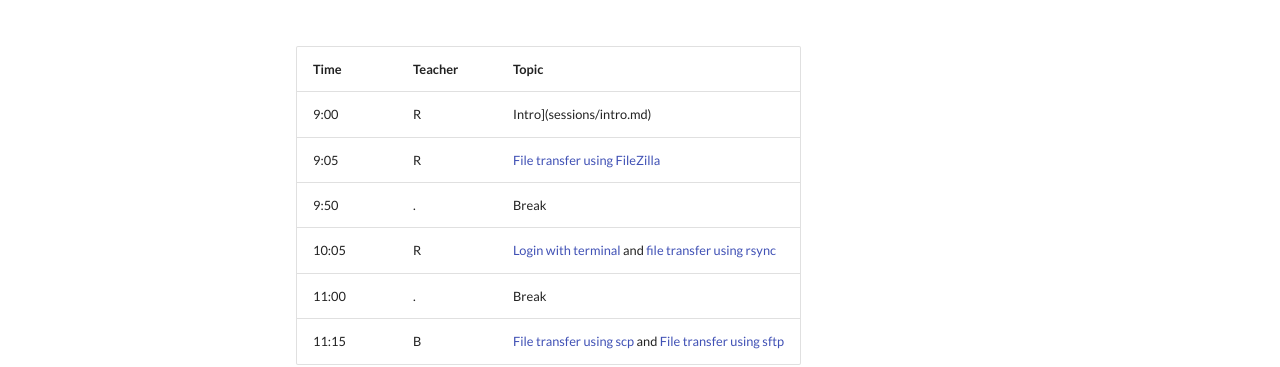
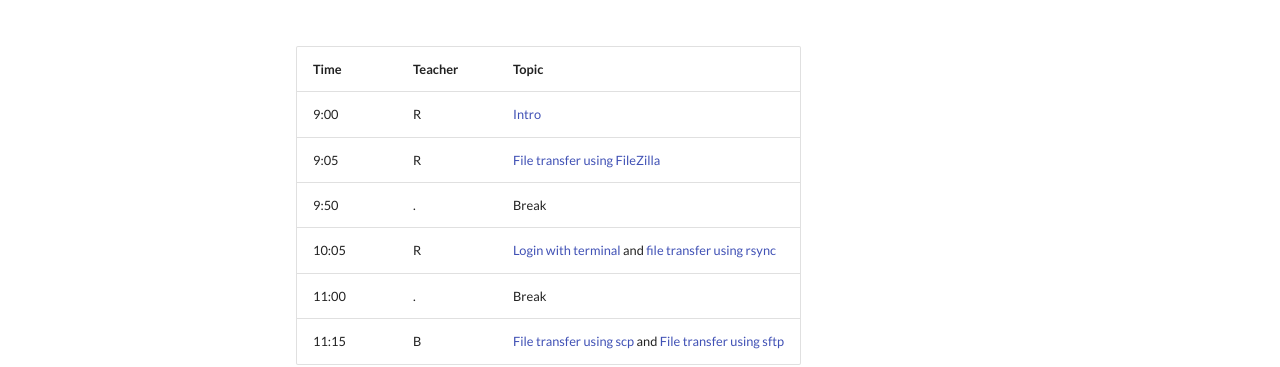
Before and after one commit to UPPMAX/naiss_file_transfer_course, an MkDocs documentation site: the page built from docs/schedule.md, in a window 1280 px wide. Shown: the part 182-549 px from the top of the page. Built offline with MkDocs 1.6.1 and Material for MkDocs 9.7.7, drawn with Linux system fonts in a browser that asks for light colours; comment, search, counter and statistics services are not loaded.

Commit message:
Fix broken link

```diff
--- a/docs/schedule.md
+++ b/docs/schedule.md
@@ -8,7 +8,7 @@ tags:
 
 Time |Teacher|Topic
 -----|-------|-------------------------------------------------
-9:00 |R      |Intro](sessions/intro.md)
+9:00 |R      |[Intro](sessions/intro.md)
 9:05 |R      |[File transfer using FileZilla](sessions/filezilla.md)
 9:50 |.      |Break
 10:05|R      |[Login with terminal](sessions/login_terminal.md) and [file transfer using rsync](sessions/rsync.md)
```
